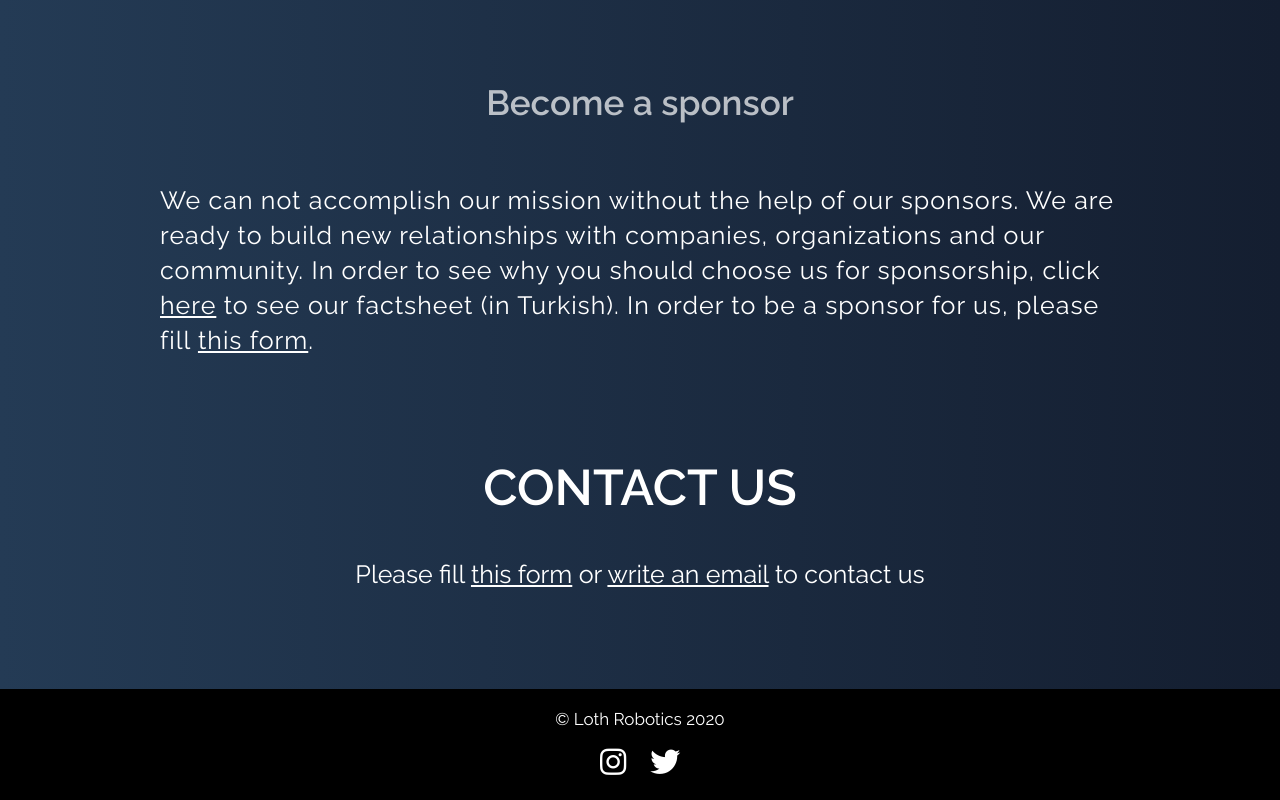
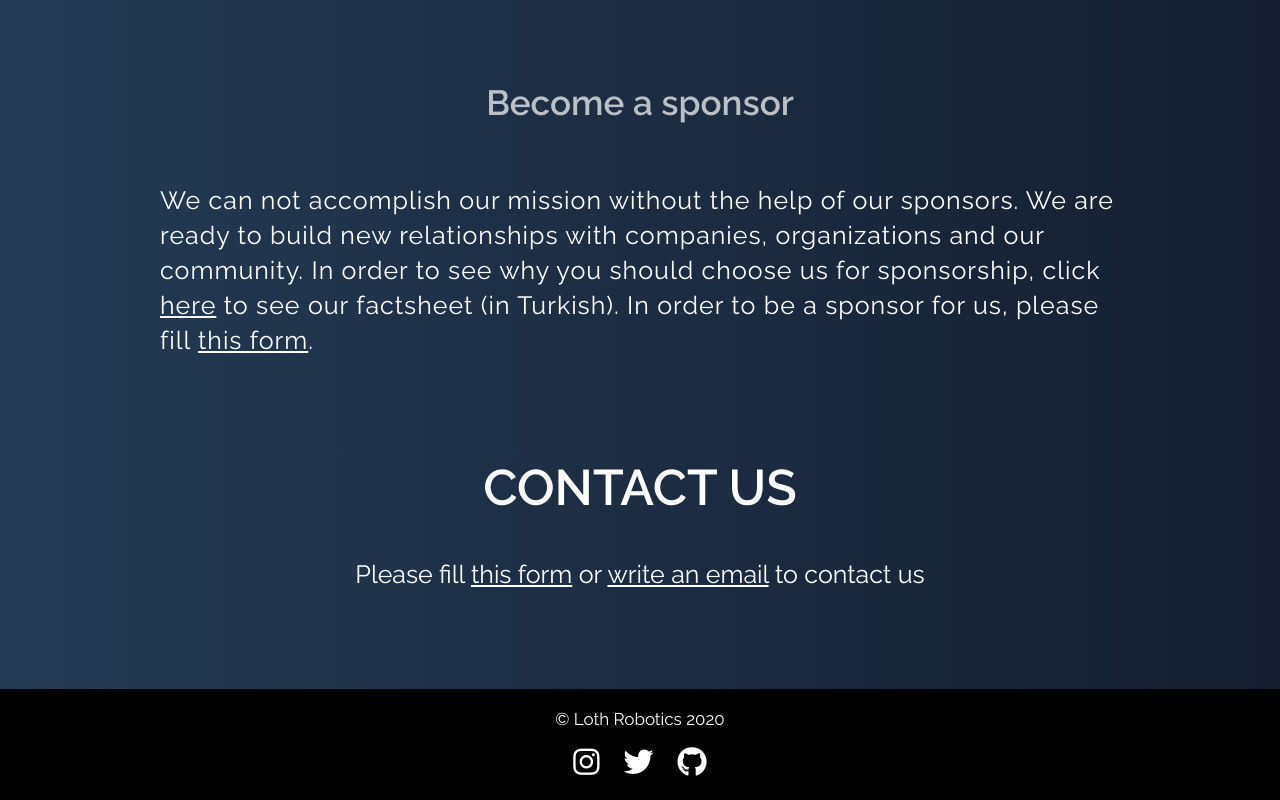
Before and after one commit to LothRobotics/lothrobotics.github.io, a plain HTML site: page index.html in a window 1280 px wide. Shown: the part 4118-4918 px from the top of the page. Drawn offline with Linux system fonts and the light colour scheme.

Commit message:
Github icon added

```diff
--- a/index.html
+++ b/index.html
@@ -151,6 +151,7 @@
   <div class="socialmedia">
     <a class="footericon" href="https://www.instagram.com/loth8182/"><i style="color: white" class="fab fa-instagram"></i></a>
     <a class="footericon" style="margin: 10px;" href="https://twitter.com/LothRobotics"><i style="color: white" class="fab fa-twitter"></i></a>
+    <a class="footericon" href="https://github.com/LothRobotics"><i style="color: white" class="fab fa-github"></i></a>
   </div>
 </footer>
 
```
